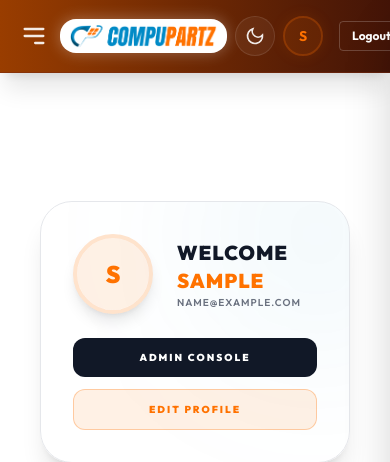
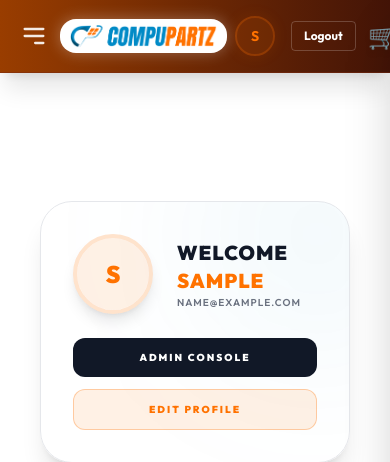
Before and after one commit to El-viktoh/Compupartz, a Django app: page /dashboard/ in a window 390 px wide. Shown: the top 462 px of the page. Run offline with Django 4.2, Linux system fonts and the light colour scheme; the visitor is signed in with stand-in values (Sample User, id 1); data that the repository does not hold is empty; some libraries are stand-ins or nearby versions.

Commit message:
UI: Hide theme toggle from mobile navbar to reduce clutter

```diff
--- a/templates/base.html
+++ b/templates/base.html
@@ -204,7 +204,7 @@
             <!-- RIGHT SIDE -->
             <div class="flex items-center gap-2 md:gap-5 ml-auto text-white/90">
 
-                <button type="button" class="theme-toggle flex items-center justify-center w-10 h-10 rounded-full bg-white/5 hover:bg-white/20 border border-white/10 transition-all duration-300">
+                <button type="button" class="theme-toggle hidden md:flex items-center justify-center w-10 h-10 rounded-full bg-white/5 hover:bg-white/20 border border-white/10 transition-all duration-300">
                     <!-- Sun Icon (Stroke Style) -->
                     <svg class="theme-toggle-light-icon hidden w-5 h-5 transition-transform hover:rotate-45" fill="none" stroke="currentColor" viewBox="0 0 24 24" stroke-width="2">
                         <circle cx="12" cy="12" r="4"></circle>
```
